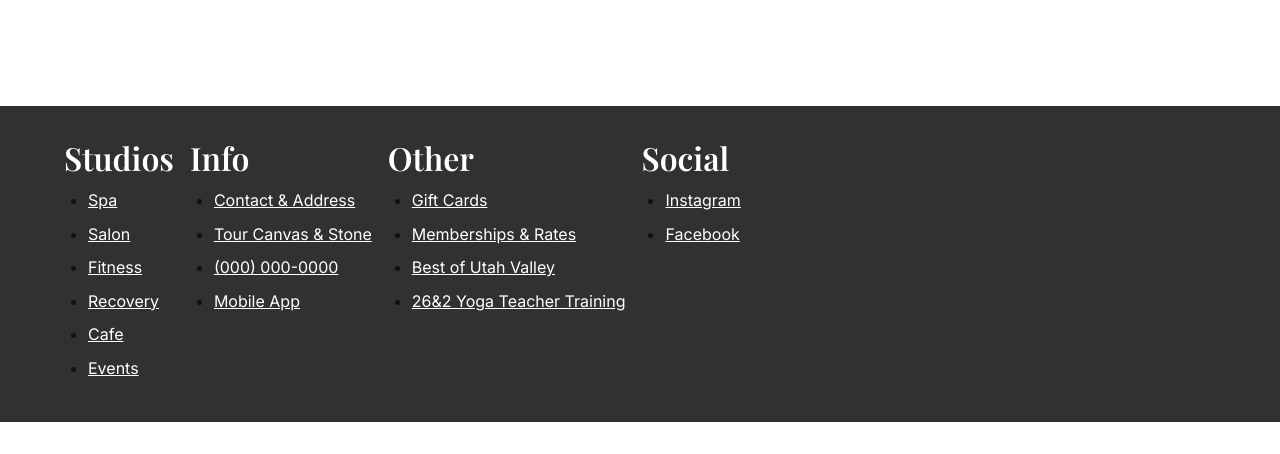
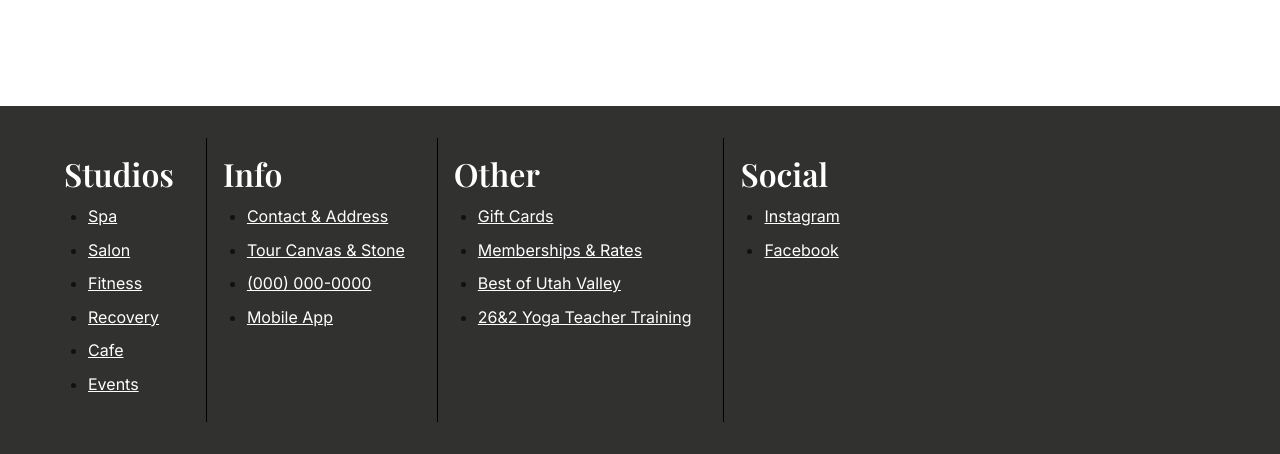
Before and after one commit to colbyn/YogaStudioAlpha, a plain HTML site: page docs/index.html in a window 1280 px wide. Shown: the part 822-1276 px from the top of the page. Before the commit the page ends 1244 px from the top, so only its background shows below. Drawn offline with nearby package versions, Linux system fonts and the light colour scheme; files that its build step writes are made by us from their sources; a web font is replaced by a local one.

Commit message:
update site

```diff
--- a/docs/index.html
+++ b/docs/index.html
@@ -43,6 +43,14 @@
 
   #site-footer nav section {
     min-width: max-content;
+    border-right: 1px solid #000;
+    padding-right: 2rem;
+    padding-top: 1rem;
+    padding-bottom: 1rem;
+  }
+
+  #site-footer nav section:last-child {
+    border-right: unset;
   }
 
   #site-footer p, #site-footer span, #site-footer a, #site-footer h2 {
```
Also changed, not shown: docs/todo/index.html (+8 -0 lines), fragments/common/site-footer.html (+8 -0 lines).
